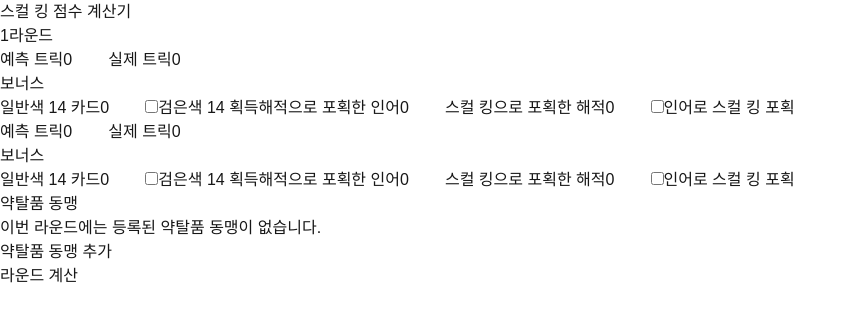
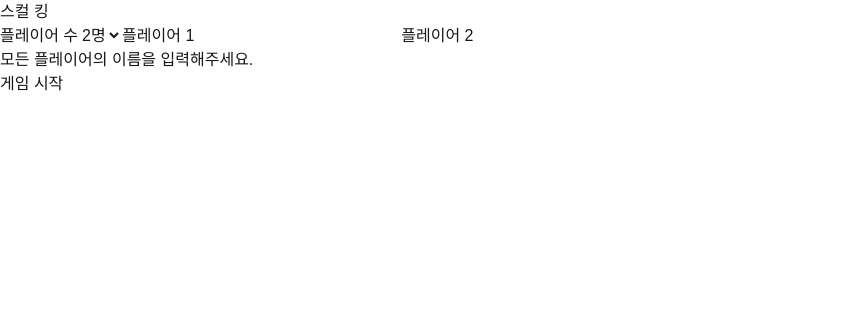
Before and after one commit to SpecialSomething/board-score, a Next.js app: page /games/skull-king in a window 1280 px wide. Both pictures are taken after a click on the button "게임 시작". Shown: the top 322 px of the page, without its empty margins (0-856 px from the left). Built offline with nearby package versions, Linux system fonts and the light colour scheme.

Commit message:
ui 전까지 구현 완료

```diff
--- a/src/app/games/skull-king/page.tsx
+++ b/src/app/games/skull-king/page.tsx
@@ -1,6 +1,6 @@
 "use client";
 
-import { useState } from "react";
+import { useState, useEffect } from "react";
 
 import type {
   LootAlliance,
@@ -9,17 +9,25 @@ import type {
   SkullKingRoundResult,
 } from "@/features/skull-king/types";
 
+import {
+  clearSkullKingGame,
+  loadSkullKingGame,
+  saveSkullKingGame,
+} from "@/features/skull-king/storage";
+
 import { calculateSkullKingRound } from "@/features/skull-king/calculator";
 
-import RoundForm, {
-  type RoundPlayer,
-} from "@/features/skull-king/components/RoundForm";
+import RoundForm from "@/features/skull-king/components/RoundForm";
+
+import { RoundPlayer } from "@/features/skull-king/types";
 
 import ScoreBoard from "@/features/skull-king/components/ScoreBoard";
 
 import { MAX_ROUND } from "@/features/skull-king/constants";
 
 import GameSetup from "@/features/skull-king/components/GameSetup";
+
+import RoundHistory from "@/features/skull-king/components/RoundHistory";
 
 const EMPTY_BONUSES = {
     standardFourteensCount: 0,
@@ -42,14 +50,53 @@ export default function SkullKingPage() {
 
   const [isGameStarted, setIsGameStarted] = useState(false);
 
+  const [isStorageLoaded, setIsStorageLoaded] = useState(false);
+
   const latestResult = roundResults[roundResults.length - 1];
 
   const totalScores = new Map<string, number>();
 
+  useEffect(() => {
+    const savedGame = loadSkullKingGame();
+
+    if (savedGame) {
+      // eslint-disable-next-line react-hooks/set-state-in-effect
+      setPlayers(savedGame.players);
+      setCurrentRound(savedGame.currentRound);
+      setRoundResults(savedGame.roundResults);
+      setLootAlliances(savedGame.lootAlliances);
+      setIsGameStarted(savedGame.isGameStarted);
+      setIsGameFinished(savedGame.isGameFinished);
+    }
+
+    setIsStorageLoaded(true);
+  }, []);
+
+  useEffect(() => {
+    if (!isStorageLoaded || !isGameStarted) {
+      return;
+    }
+    saveSkullKingGame({
+      players,
+      currentRound,
+      roundResults,
+      lootAlliances,
+      isGameStarted,
+      isGameFinished,
+    });
+  }, [
+    players,
+    currentRound,
+    roundResults,
+    lootAlliances,
+    isGameStarted,
+    isGameFinished,
+    isStorageLoaded,
+  ]);
+
   for (const roundResult of roundResults) {
     for (const playerResult of roundResult.players) {
-      const currentScore =
-        totalScores.get(playerResult.playerId) ?? 0;
+      const currentScore = totalScores.get(playerResult.playerId) ?? 0;
 
       totalScores.set(
         playerResult.playerId,
@@ -99,6 +146,17 @@ export default function SkullKingPage() {
     setIsGameStarted(true);
   }
 
+  function handleResetGame() {
+    clearSkullKingGame();
+
+    setPlayers([]);
+    setCurrentRound(1);
+    setRoundResults([]);
+    setLootAlliances([]);
+    setIsGameFinished(false);
+    setIsGameStarted(false);
+  }
+
   function handleSubmit() {
     if (isGameFinished) {
         return;
@@ -110,7 +168,7 @@ export default function SkullKingPage() {
         lootAlliances,
     };
 
-    setLootAlliances([]);
+
 
     const result = calculateSkullKingRound(input);
 
@@ -118,6 +176,8 @@ export default function SkullKingPage() {
         ...previousResults,
         result,
     ]);
+
+    setLootAlliances([]);
 
     if (currentRound === MAX_ROUND) {
         setIsGameFinished(true);
@@ -140,6 +200,14 @@ export default function SkullKingPage() {
             skullKingPirate: player.bonuses.piratesCapturedBySkullKing,
             mermaidSkullKing: player.bonuses.skullKingCapturedByMermaid,
         }))
+    );
+  }
+
+  if (!isStorageLoaded) {
+    return (
+      <main>
+        <p>게임을 불러오는 중입니다...</p>
+      </main>
     );
   }
 
@@ -186,9 +254,29 @@ export default function SkullKingPage() {
                     </li>
                 ))}
             </ol>
+
+            {isGameFinished && (
+                <button
+                    type="button"
+                    onClick={handleResetGame}
+                >
+                  새 게임
+                </button>
+            )}
+
         </section>
       )}
 
+      {roundResults.length > 0 && (
+        <details>
+          <summary>라운드별 점수 보기</summary>
+
+          <RoundHistory
+            players={players.map((roundPlayer) => roundPlayer.player)}
+            results={roundResults}
+          />
+        </details>
+      )}
     </main>
   );
 }
--- a/src/features/skull-king/components/GameSetup.tsx
+++ b/src/features/skull-king/components/GameSetup.tsx
@@ -3,6 +3,8 @@
 import {useState} from "react";
 
 import { Player } from "../types";
+
+import { MIN_PLAYERS, MAX_PLAYERS } from "../constants";
 
 type GameSetupProps = {
     onStart: (players: Player[]) => void;
@@ -12,12 +14,52 @@ export default function GameSetup({
     onStart
 }: GameSetupProps) {
     const [playerCount, setPlayerCount] = useState(2);
+
     const [playerNames, setPlayerNames] = useState<string[]>(["", ""]);
 
+    const [error, setError] = useState("");
+
+
+
+    function updatePlayerCount(count: number) {
+        setPlayerCount(count);
+
+        setPlayerNames((currentNames) => {
+            if (count > currentNames.length) {
+                return [
+                    ...currentNames,
+                    ...Array(count - currentNames.length).fill(""),
+                ];
+            }
+
+            return currentNames.slice(0, count);
+        });
+    }
+
     function handleStart() {
-        const players: Player[] = playerNames.map((name, index) => ({
+        // 공백 제거
+        const trimmedNames = playerNames.map((name) => name.trim());
+
+        // 빈 이름 검사
+        if (trimmedNames.some((name) => name === "")) {
+            setError("모든 플레이어의 이름을 입력해주세요.");
+            return;
+        }
+
+        // 중복 이름 검사
+        const uniqueNames = new Set(trimmedNames);
+
+        if (uniqueNames.size !== trimmedNames.length) {
+            setError("같은 이름을 사용할 수 없습니다.");
+            return;
+        }
+
+        // 오류가 없으면 오류 메세지 제거
+        setError("");
+
+        const players: Player[] = trimmedNames.map((name, index) => ({
             id: `player-${index + 1}`,
-            name: name.trim(),
+            name,
         }));
         onStart(players);
         console.log(playerNames);
@@ -26,6 +68,26 @@ export default function GameSetup({
     return (
       <main>
         <h1>스컬 킹</h1>
+
+        <label>
+            플레이어 수
+
+            <select
+                value={playerCount}
+                onChange={(event) =>
+                    updatePlayerCount(Number(event.target.value))
+                }
+            >
+                {Array.from(
+                    {length: MAX_PLAYERS - MIN_PLAYERS + 1},
+                    (_, index) => MIN_PLAYERS + index
+                ).map((count) => (
+                    <option key={count} value={count}>
+                        {count}명
+                    </option>
+                ))}
+            </select>
+        </label>
 
         {playerNames.map((name, index) => (
             <label key={index}>
@@ -42,6 +104,10 @@ export default function GameSetup({
             </label>
         ))}
 
+        {error && (
+            <p>{error}</p>
+        )}
+
         <button
           type="button"
           onClick={handleStart}
--- a/src/features/skull-king/components/RoundForm.tsx
+++ b/src/features/skull-king/components/RoundForm.tsx
@@ -6,14 +6,10 @@ import LootAllianceForm from "./LootAllianceForm";
 
 import type {
   LootAlliance,
-  Player,
   SkullKingPlayerRoundInput,
 } from "../types";
 
-export type RoundPlayer = {
-  player: Player;
-  value: SkullKingPlayerRoundInput;
-};
+import { RoundPlayer } from "../types";
 
 type RoundFormProps = {
   round: number;
--- /dev/null
+++ b/src/features/skull-king/components/RoundHistory.tsx
@@ -0,0 +1,84 @@
+import type {
+  Player,
+  SkullKingRoundResult,
+} from "../types";
+
+type RoundHistoryProps = {
+  players: Player[];
+  results: SkullKingRoundResult[];
+};
+
+export default function RoundHistory({
+  players,
+  results,
+}: RoundHistoryProps) {
+
+  function getRoundScore(
+    result: SkullKingRoundResult,
+    playerId: string
+  ): number {
+    return (
+      result.players.find(
+        (playerResult) => playerResult.playerId === playerId
+      )?.roundScore ?? 0
+    );
+  }
+  function formatScore(score: number): string {
+    return score > 0 ? `+${score}` : `${score}`;
+  }
+
+  function getTotalScore(playerId: string): number {
+    return results.reduce((sum, result) => {
+        const playerResult = result.players.find(
+            (player) => player.playerId === playerId
+        );
+
+        return sum + (playerResult?.roundScore ?? 0);
+    }, 0);
+  }
+
+  return (
+    <section>
+      <h2>라운드별 점수</h2>
+
+      <table>
+        <thead>
+          <tr>
+            <th>라운드</th>
+
+            {players.map((player) => (
+              <th key={player.id}>{player.name}</th>
+            ))}
+          </tr>
+        </thead>
+
+        <tbody>
+          {results.map((result) => (
+            <tr key={result.round}>
+              <th>{result.round}</th>
+
+              {players.map((player) => (
+                <td key={player.id}>
+                  {formatScore(getRoundScore(result, player.id))}점
+                </td>
+              ))}
+            </tr>
+          ))}
+        </tbody>
+
+        <tfoot>
+            <tr>
+                <th>Total</th>
+
+                {players.map((player) => (
+                    <td key={player.id}>
+                        {formatScore(getTotalScore(player.id))}점
+                    </td>
+                ))}
+            </tr>
+        </tfoot>
+
+      </table>
+    </section>
+  );
+}
--- a/src/features/skull-king/constants.ts
+++ b/src/features/skull-king/constants.ts
@@ -26,3 +26,7 @@ export const MAX_PIRATES_CAPTURED_BY_SKULL_KING = 6;
 
 // 최대 동맹 개수에 대한 상수
 export const MAX_LOOT_ALLIANCES = 2;
+
+// 최대 최소 플레이어에 대한 상수
+export const MIN_PLAYERS = 2;
+export const MAX_PLAYERS = 8;
--- /dev/null
+++ b/src/features/skull-king/storage.ts
@@ -0,0 +1,32 @@
+import type { SkullKingGameState } from "./types";
+
+const STORAGE_KEY = "skull-king-game";
+
+export function saveSkullKingGame(
+  game: SkullKingGameState
+): void {
+  localStorage.setItem(
+    STORAGE_KEY,
+    JSON.stringify(game)
+  );
+}
+
+export function loadSkullKingGame():
+  SkullKingGameState | null {
+  const savedGame = localStorage.getItem(STORAGE_KEY);
+
+  if (!savedGame) {
+    return null;
+  }
+
+  try {
+    return JSON.parse(savedGame) as SkullKingGameState;
+  } catch {
+    localStorage.removeItem(STORAGE_KEY);
+    return null;
+  }
+}
+
+export function clearSkullKingGame(): void {
+  localStorage.removeItem(STORAGE_KEY);
+}
```
Also changed, not shown: src/features/skull-king/types.ts (+17 -0 lines).
